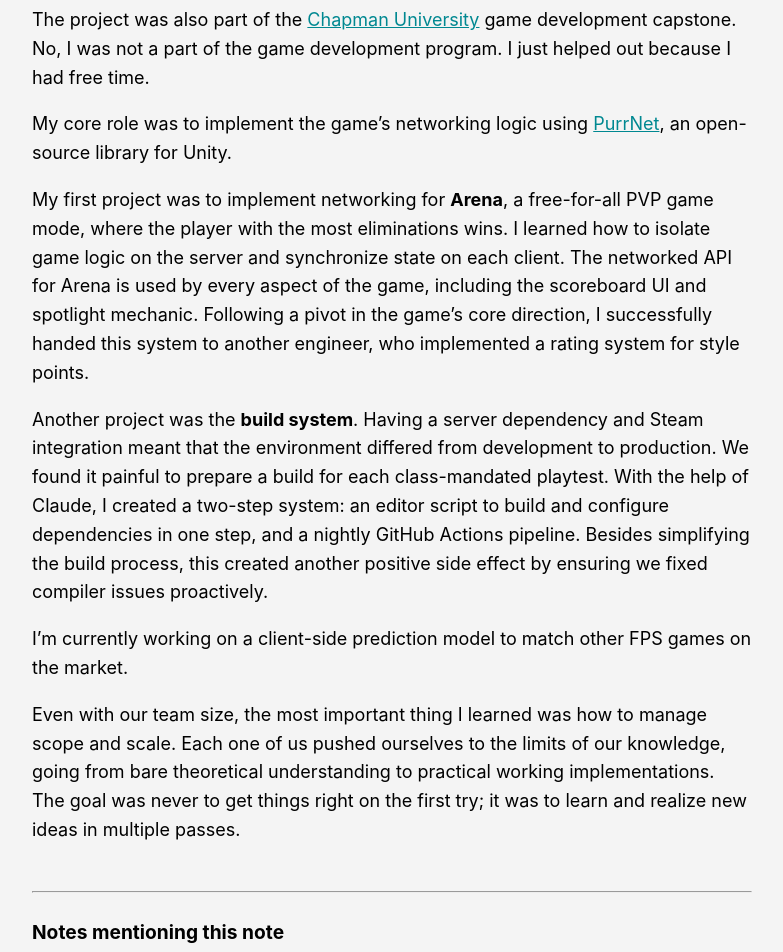
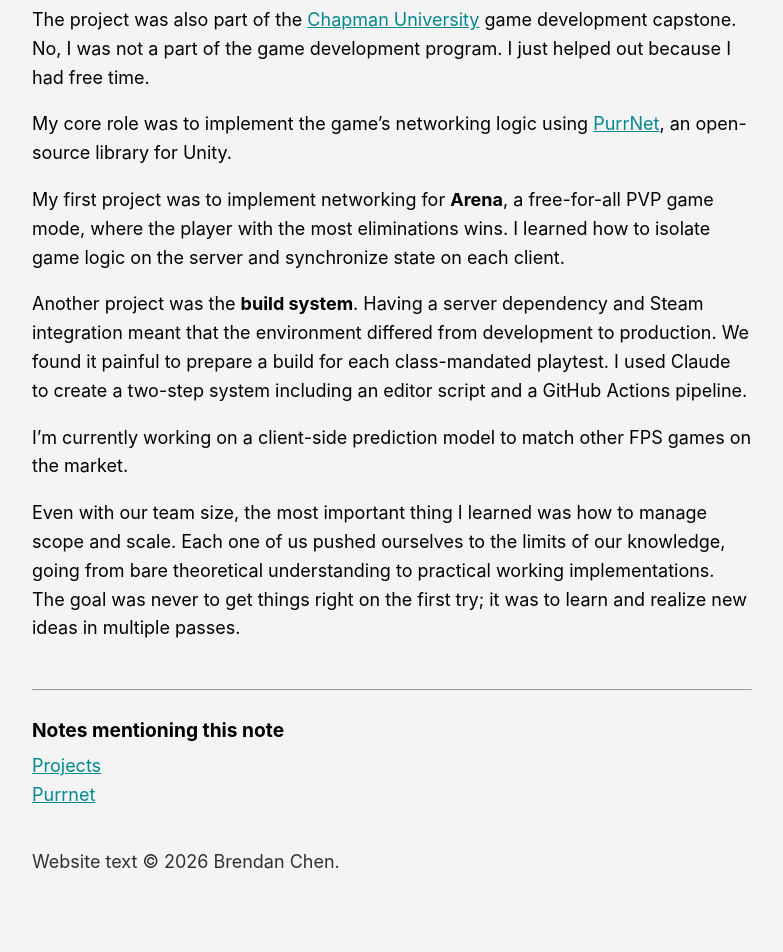
Before and after one commit to brendan-ch/brendan-ch.github.io, a Jekyll site: the page built from _notes/resonance.md, in a window 1280 px wide. Shown: the part 623-1575 px from the top of the page, without its empty margins (248-1031 px from the left). Built offline with Jekyll 4.4.1, drawn with Linux system fonts in a browser that asks for light colours; grey boxes are pictures that could not be loaded.

Commit message:
Publish: Resonance

```diff
--- a/_notes/resonance.md
+++ b/_notes/resonance.md
@@ -12,9 +12,9 @@ The project was also part of the [[Chapman University]] game development capston
 
 My core role was to implement the game’s networking logic using [[PurrNet]], an open-source library for Unity.
 
-My first project was to implement networking for **Arena**, a free-for-all PVP game mode, where the player with the most eliminations wins. I learned how to isolate game logic on the server and synchronize state on each client. The networked API for Arena is used by every aspect of the game, including the scoreboard UI and spotlight mechanic. Following a pivot in the game’s core direction, I successfully handed this system to another engineer, who implemented a rating system for style points.
+My first project was to implement networking for **Arena**, a free-for-all PVP game mode, where the player with the most eliminations wins. I learned how to isolate game logic on the server and synchronize state on each client.
 
-Another project was the **build system**. Having a server dependency and Steam integration meant that the environment differed from development to production. We found it painful to prepare a build for each class-mandated playtest. With the help of Claude, I created a two-step system: an editor script to build and configure dependencies in one step, and a nightly GitHub Actions pipeline. Besides simplifying the build process, this created another positive side effect by ensuring we fixed compiler issues proactively.
+Another project was the **build system**. Having a server dependency and Steam integration meant that the environment differed from development to production. We found it painful to prepare a build for each class-mandated playtest. I used Claude to create a two-step system including an editor script and a GitHub Actions pipeline.
 
 I’m currently working on a client-side prediction model to match other FPS games on the market.
 
```
